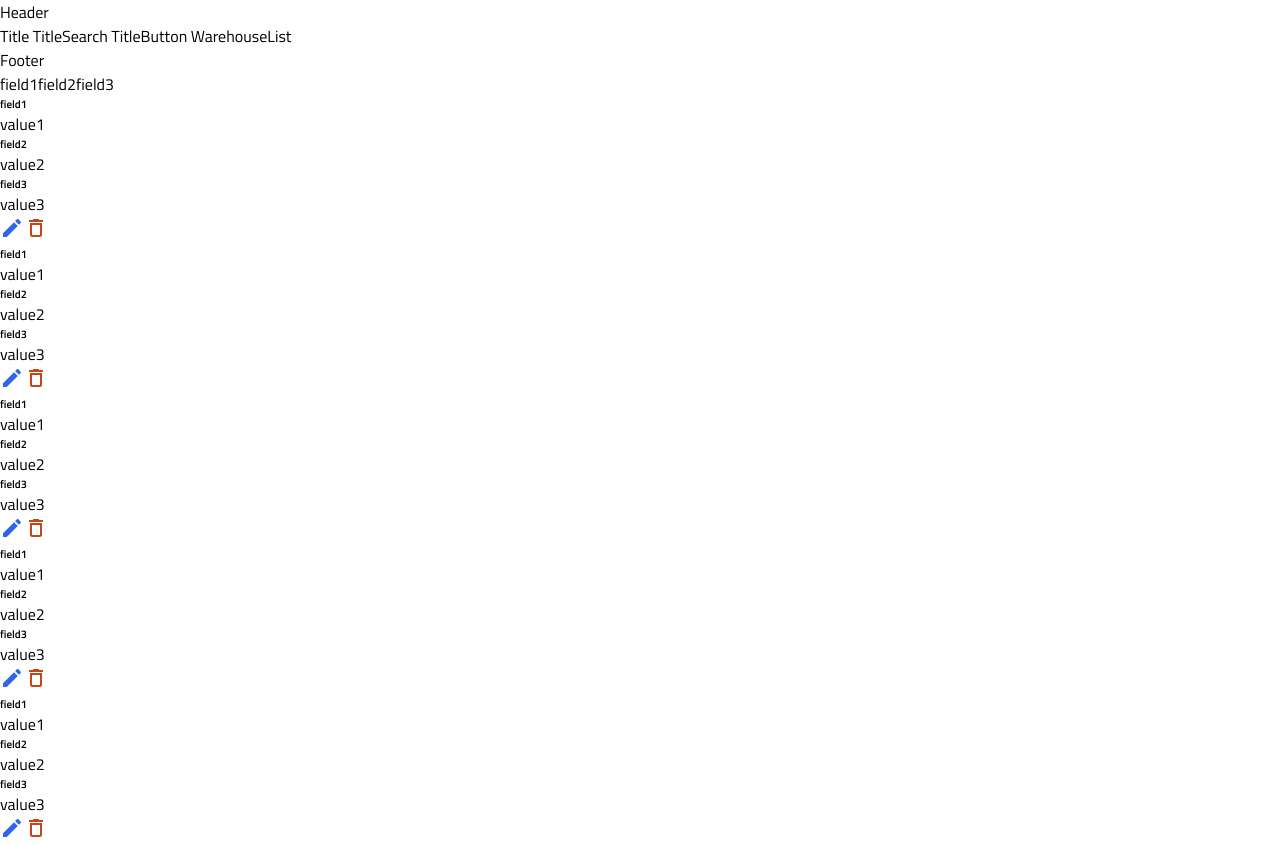
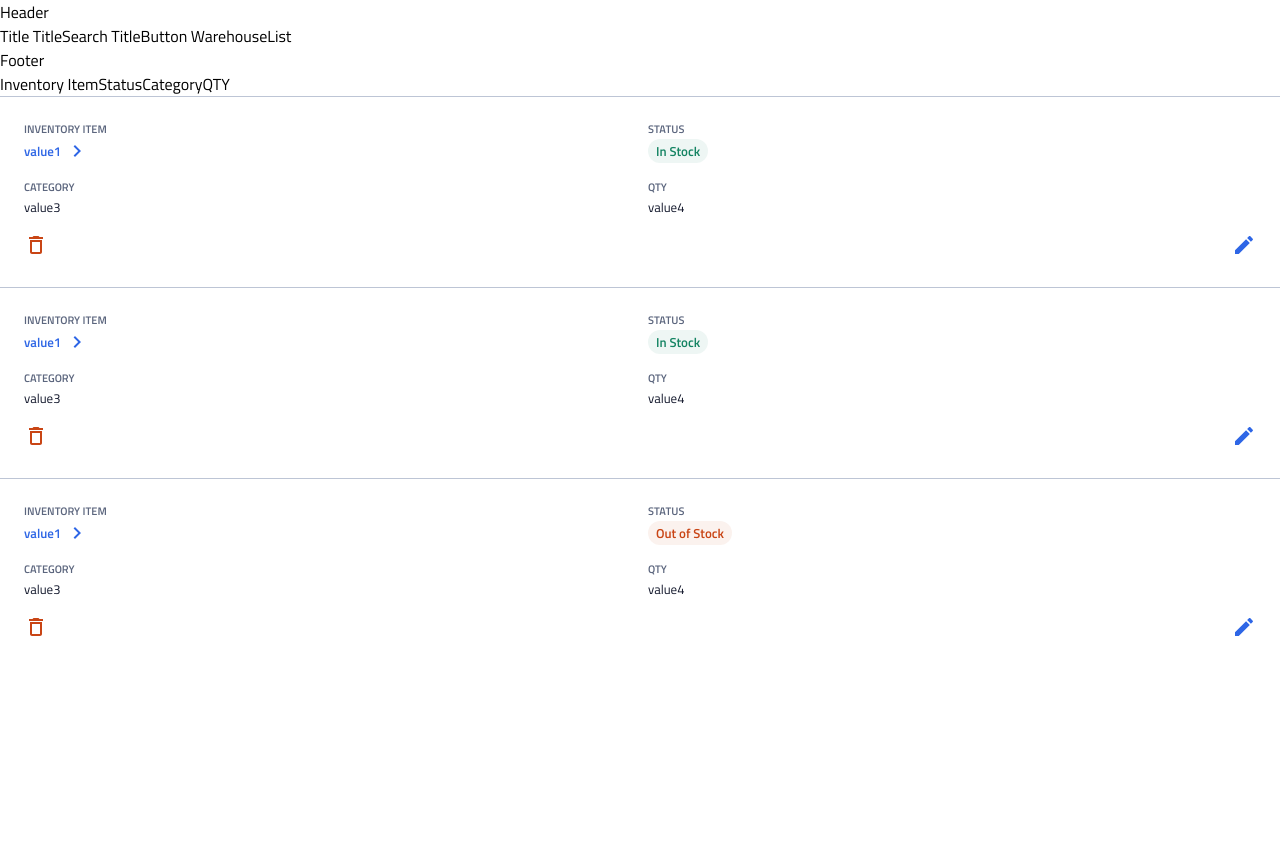
Before and after one commit to jaydools/instock-lithium-client, a React (Create React App) app: page / in a window 1280 px wide. After the commit the page ends 800 px from the top, so only its background shows below. Built offline with nearby package versions, Linux system fonts and the light colour scheme.

Commit message:
Style reusable grid component and  ensure automatic formatting for status and drilldown

```diff
--- a/src/App.js
+++ b/src/App.js
@@ -43,14 +43,34 @@ function App() {
             <Footer />
 
             <Grid
-                fieldNames={["field1", "field2", "field3"]}
+                fieldNames={["field1", "status", "field2", "field3"]}
+                displayNames={["Inventory Item", "Status", "Category", "QTY"]}
                 records={[
-                    { id: "test", field1: "value1", field2: "value2", field3: "value3" },
-                    { id: "test", field1: "value1", field2: "value2", field3: "value3" },
-                    { id: "test", field1: "value1", field2: "value2", field3: "value3" },
-                    { id: "test", field1: "value1", field2: "value2", field3: "value3" },
-                    { id: "test", field1: "value1", field2: "value2", field3: "value3" },
+                    {
+                        id: "1",
+                        field1: "value1",
+                        status: "In Stock",
+                        field2: "value3",
+                        field3: "value4",
+                    },
+                    {
+                        id: "2",
+                        field1: "value1",
+                        status: "In Stock",
+                        field2: "value3",
+                        field3: "value4",
+                    },
+                    {
+                        id: "3",
+                        field1: "value1",
+                        status: "Out of Stock",
+                        field2: "value3",
+                        field3: "value4",
+                    },
                 ]}
+                linkToDetailsPage={"/inventory"}
+                onEdit={() => console.log("edited")}
+                onDelete={() => console.log("deleted")}
             />
         </BrowserRouter>
     );
--- a/src/Components/Grid/Grid.js
+++ b/src/Components/Grid/Grid.js
@@ -4,11 +4,11 @@ import { Link } from "react-router-dom";
 import editIcon from "../../Assets/Images/edit-24px.svg";
 import deleteIcon from "../../Assets/Images/delete_outline-24px.svg";
 
-function Grid({ fieldNames, records, linkToDetailsPage, onEdit, onDelete }) {
+function Grid({ fieldNames, displayNames, records, linkToDetailsPage, onEdit, onDelete }) {
     return (
         <section className="grid">
             <ul className="grid__headers">
-                {fieldNames.map((field, i) => (
+                {displayNames.map((field, i) => (
                     <li key={i} className="grid__header">
                         {field}
                     </li>
@@ -19,24 +19,46 @@ function Grid({ fieldNames, records, linkToDetailsPage, onEdit, onDelete }) {
                     <li key={record.id} className="grid__row">
                         <dl className="grid__fields">
                             {fieldNames.map((field, i) => (
-                                <div className="grid__field">
-                                    <dt className="grid__key">{field}</dt>
+                                <div key={i} className="grid__field">
+                                    <dt className="grid__key">{displayNames[i]}</dt>
                                     {i === 0 ? (
                                         <dd className="grid__value">
                                             <Link
                                                 className="grid__details-link"
-                                                to={linkToDetailsPage}
+                                                to={`${linkToDetailsPage}/${record.id}`}
                                             >
                                                 {record[field]}
                                             </Link>
                                         </dd>
                                     ) : (
-                                        <dd className="grid__value">{record[field]}</dd>
+                                        <dd
+                                            className={`grid__value ${
+                                                field.toLowerCase() === "status"
+                                                    ? record.status === "In Stock"
+                                                        ? "grid__value--in-stock"
+                                                        : "grid__value--out-of-stock"
+                                                    : ""
+                                            }`}
+                                        >
+                                            {record[field]}
+                                        </dd>
                                     )}
                                 </div>
                             ))}
                         </dl>
                         <div className="grid__buttons">
+                            <button
+                                type="button"
+                                name="edit"
+                                className="grid__button"
+                                onClick={onDelete}
+                            >
+                                <img
+                                    src={deleteIcon}
+                                    alt="Icon of a pencil, indicating the edit button."
+                                    className="grid__button-image"
+                                />
+                            </button>
                             <button
                                 type="button"
                                 name="delete"
@@ -49,18 +71,6 @@ function Grid({ fieldNames, records, linkToDetailsPage, onEdit, onDelete }) {
                                     className="grid__button-image"
                                 />
                             </button>
-                            <button
-                                type="button"
-                                name="edit"
-                                className="grid__button"
-                                onClick={onDelete}
-                            >
-                                <img
-                                    src={deleteIcon}
-                                    alt="Icon of a pencil, indicating the edit button."
-                                    className="grid__button-image"
-                                />
-                            </button>
                         </div>
                     </li>
                 ))}
--- a/src/Components/Grid/Grid.scss
+++ b/src/Components/Grid/Grid.scss
@@ -1,11 +1,6 @@
 @use "../../Styles/global" as *;
 @use "../../Styles/mixins" as *;
 @use "../../Styles/variables" as *;
-
-@mixin reset-link {
-    text-decoration: inherit;
-    color: inherit;
-}
 
 .grid {
     &__headers {
@@ -16,9 +11,52 @@
     }
     &__rows {
         list-style: none;
+        display: flex;
+        flex-direction: column;
+    }
+    &__row {
+        border-top: 1px solid $cloud;
+        padding: 1.5rem;
+    }
+    &__fields {
         display: grid;
+        grid-template-columns: 1fr 1fr;
+        gap: 1rem;
+    }
+    &__field {
+        &:nth-child(2n + 1):last-child {
+            grid-column: 2 / 3;
+        }
     }
     &__key {
         @include mobileH4;
+        text-transform: uppercase;
+        color: $slate;
+        padding-bottom: 0.125rem;
+    }
+    &__value {
+        @include mobileP2;
+        @include status;
+        color: $instock-black;
+    }
+    &__details-link {
+        display: flex;
+        align-items: center;
+        gap: 0.25rem;
+        color: $instock-indigo;
+        font-weight: 600;
+        &::after {
+            content: "";
+            width: 24px;
+            height: 24px;
+            background: no-repeat url("../../Assets/Images/chevron_right-24px.svg");
+            background-position: center;
+            background-size: cover;
+        }
+    }
+    &__buttons {
+        display: flex;
+        justify-content: space-between;
+        margin-top: 1rem;
     }
 }
--- a/src/Styles/_mixins.scss
+++ b/src/Styles/_mixins.scss
@@ -104,3 +104,23 @@
 }
 ////////////////////////////////////////////////// Buttons ///////////
 ///
+
+////////////////////////////////////////////////// Other /////////////
+@mixin status {
+    &--in-stock {
+        font-weight: 600;
+        width: fit-content;
+        padding: 0.125rem 0.5rem;
+        border-radius: 1.25rem;
+        color: $green;
+        background-color: rgba($green, 7%);
+    }
+    &--out-of-stock {
+        font-weight: 600;
+        width: fit-content;
+        padding: 0.125rem 0.5rem;
+        border-radius: 1.25rem;
+        color: $red;
+        background-color: rgba($red, 7%);
+    }
+}
```
